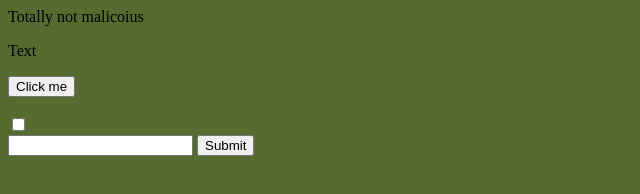
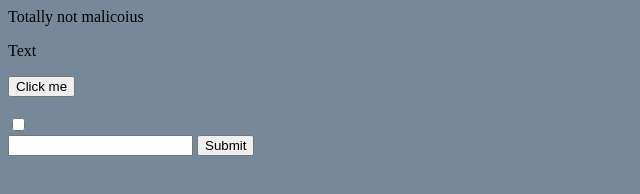
Before and after one commit to Moon-2006/totallyNotAVirus, a plain HTML site: page index.html in a window 1280 px wide. Shown: the whole page, without its empty margins (0-640 px from the left). Drawn offline with Linux system fonts and the light colour scheme.

Commit message:
Update index.html

```diff
--- a/index.html
+++ b/index.html
@@ -3,7 +3,7 @@
     <head>
         Totally not malicoius
     </head>
-    <body style="background-color: darkolivegreen;" >
+    <body style="background-color: lightslategrey;" >
 
         <p id="paragraph">Text</p>
         <button onclick="onClick()" id="Button" type="button">Click me</button>
```
